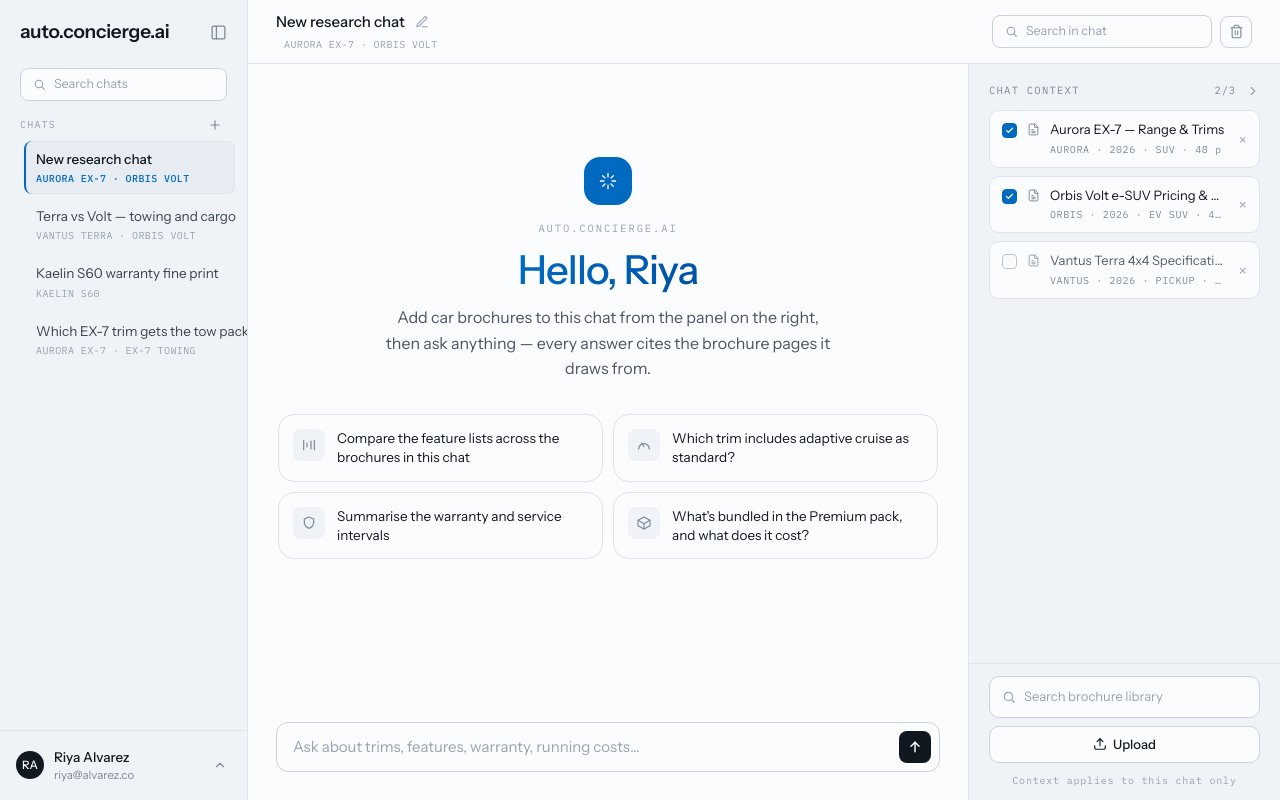
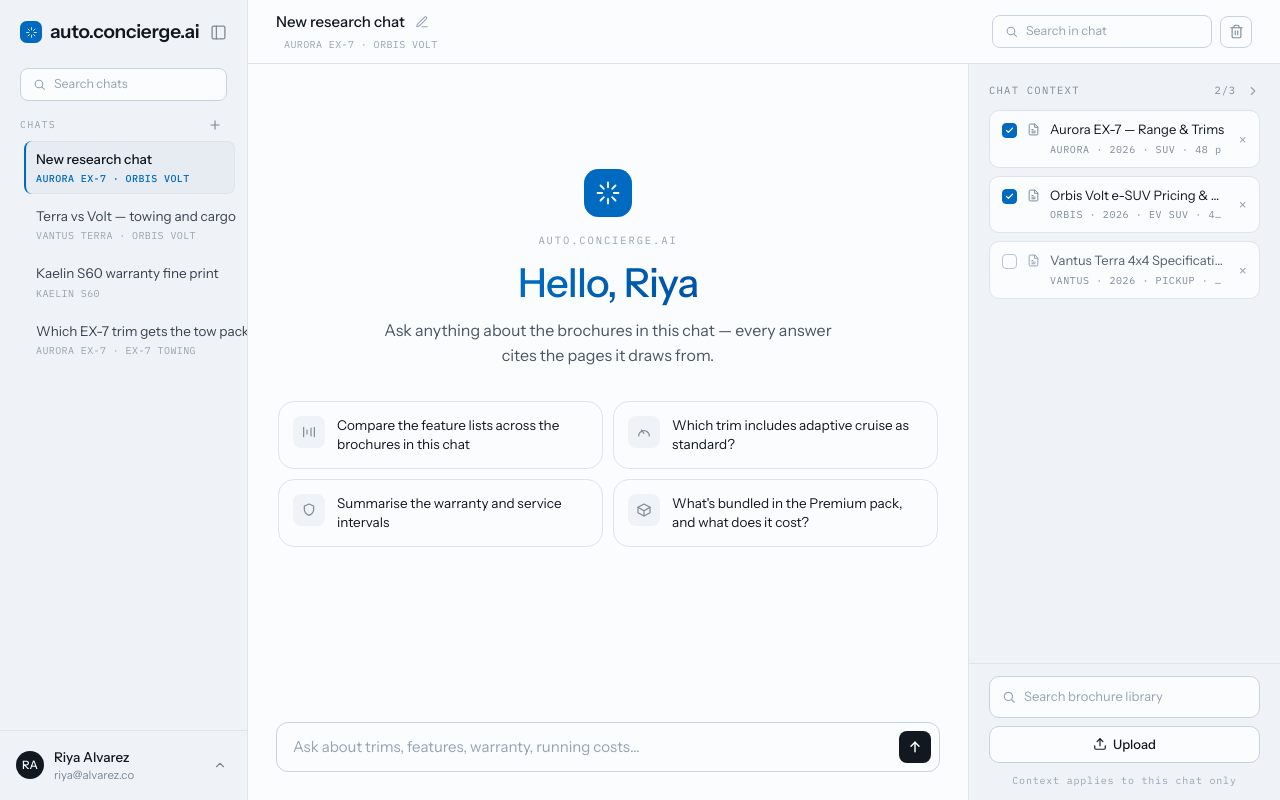
Before and after one commit to Rohan-Kegade/auto-conceirege.ai, a React (Vite) app in the folder frontend/: page /app in a window 1280 px wide. Built offline with nearby package versions, Linux system fonts and the light colour scheme.

Commit message:
feat(frontend): shared Logo mark + require context before sending

```diff
--- /dev/null
+++ b/frontend/src/components/Logo.tsx
@@ -0,0 +1,41 @@
+import { cn } from "../lib/cn";
+
+/** The bare spark glyph — inherits `currentColor` for the strokes. */
+export function SparkGlyph({ size = 16 }: { size?: number }) {
+  return (
+    <svg
+      width={size}
+      height={size}
+      viewBox="0 0 24 24"
+      fill="none"
+      stroke="currentColor"
+      strokeWidth={1.6}
+      strokeLinecap="round"
+      strokeLinejoin="round"
+      aria-hidden="true"
+    >
+      <path d="M12 3v4M12 17v4M3 12h4M17 12h4M5.6 5.6l2.8 2.8M15.6 15.6l2.8 2.8M18.4 5.6l-2.8 2.8M8.4 15.6l-2.8 2.8" />
+    </svg>
+  );
+}
+
+/** Brand mark — the spark glyph on an accent squircle. Pair with the wordmark. */
+export function Logo({
+  size = 24,
+  className,
+}: {
+  size?: number;
+  className?: string;
+}) {
+  return (
+    <span
+      className={cn(
+        "inline-flex flex-none items-center justify-center rounded-[30%] bg-accent text-canvas",
+        className,
+      )}
+      style={{ width: size, height: size }}
+    >
+      <SparkGlyph size={Math.round(size * 0.58)} />
+    </span>
+  );
+}
--- a/frontend/src/components/Wordmark.tsx
+++ b/frontend/src/components/Wordmark.tsx
@@ -1,5 +1,6 @@
 import { cn } from "../lib/cn";
 import { BRAND_NAME, BRAND_TAGLINE } from "../lib/brand";
+import { Logo } from "./Logo";
 
 type Props = {
   /** Small mono caption shown beside the wordmark. */
@@ -17,7 +18,8 @@ export function Wordmark({
   size = 19,
 }: Props) {
   return (
-    <div className={cn("flex items-baseline gap-2.5", className)}>
+    <div className={cn("flex items-center gap-2.5", className)}>
+      <Logo size={Math.round(size * 1.35)} />
       <span
         className="font-semibold tracking-[-0.01em]"
         style={{ fontSize: size }}
--- a/frontend/src/routes/app/AppStore.tsx
+++ b/frontend/src/routes/app/AppStore.tsx
@@ -346,6 +346,8 @@ export function AppStoreProvider({ children }: { children: ReactNode }) {
     const send = (text?: string) => {
       const q = (text ?? state.draft).trim();
       if (!q) return;
+      // A chat can't answer until at least one brochure is in its context.
+      if (active.selected.length === 0) return;
       clearTimers();
       dispatch({ type: "sendUser", text: q });
       timers.current.push(
--- a/frontend/src/routes/app/ChatView.tsx
+++ b/frontend/src/routes/app/ChatView.tsx
@@ -1,6 +1,7 @@
 import { useEffect, useRef, useState } from "react";
 import type { KeyboardEvent } from "react";
 import { CitationChip } from "../../components/CitationChip";
+import { Logo } from "../../components/Logo";
 import { BRAND_NAME } from "../../lib/brand";
 import { useApp } from "./AppStore";
 import { ContextPanel } from "./ContextPanel";
@@ -12,17 +13,17 @@ const SUGGESTION_ICONS = [CompareIcon, GaugeIcon, ShieldIcon, PackageIcon];
 
 function EmptyState({
   userName,
+  locked,
   onPick,
 }: {
   userName: string;
+  locked: boolean;
   onPick: (text: string) => void;
 }) {
   const firstName = userName.trim().split(/\s+/)[0] || "there";
   return (
     <div className="mx-auto flex min-h-[66vh] max-w-[660px] flex-col items-center justify-center text-center">
-      <span className="flex h-12 w-12 items-center justify-center rounded-2xl bg-accent text-canvas">
-        <SparkIcon />
-      </span>
+      <Logo size={48} />
       <div className={`mt-4 text-[10.5px] tracking-[0.18em] text-muted-3 ${MONO}`}>
         {BRAND_NAME}
       </div>
@@ -30,8 +31,9 @@ function EmptyState({
         Hello, {firstName}
       </h2>
       <p className="m-0 mt-3 max-w-[30em] text-[16px] leading-[1.6] text-slate [text-wrap:pretty]">
-        Add car brochures to this chat from the panel on the right, then ask
-        anything — every answer cites the brochure pages it draws from.
+        {locked
+          ? "Add a car brochure to this chat from the panel on the right to start asking. Every answer cites the brochure pages it draws from."
+          : "Ask anything about the brochures in this chat — every answer cites the pages it draws from."}
       </p>
       <div className="mt-8 grid w-full gap-2.5 sm:grid-cols-2">
         {SUGGESTIONS.map((text, i) => {
@@ -40,10 +42,11 @@ function EmptyState({
             <button
               key={text}
               type="button"
+              disabled={locked}
               onClick={() => onPick(text)}
-              className="group flex cursor-pointer items-start gap-3 rounded-2xl border border-line bg-canvas p-3.5 text-left transition-colors hover:border-accent hover:bg-panel-tint"
+              className="group flex cursor-pointer items-start gap-3 rounded-2xl border border-line bg-canvas p-3.5 text-left transition-colors hover:border-accent hover:bg-panel-tint disabled:cursor-not-allowed disabled:opacity-50 disabled:hover:border-line disabled:hover:bg-canvas"
             >
-              <span className="flex h-8 w-8 flex-none items-center justify-center rounded-lg bg-panel text-muted-2 transition-colors group-hover:text-accent">
+              <span className="flex h-8 w-8 flex-none items-center justify-center rounded-lg bg-panel text-muted-2 transition-colors group-hover:text-accent group-disabled:text-muted-2">
                 <Icon />
               </span>
               <span className="text-[13.5px] leading-[1.4]">{text}</span>
@@ -66,14 +69,6 @@ const iconProps = {
   strokeLinejoin: "round" as const,
   "aria-hidden": true,
 };
-
-function SparkIcon({ size = 20 }: { size?: number }) {
-  return (
-    <svg {...iconProps} width={size} height={size} strokeWidth={1.6}>
-      <path d="M12 3v4M12 17v4M3 12h4M17 12h4M5.6 5.6l2.8 2.8M15.6 15.6l2.8 2.8M18.4 5.6l-2.8 2.8M8.4 15.6l-2.8 2.8" />
-    </svg>
-  );
-}
 
 function CompareIcon() {
   return (
@@ -117,9 +112,7 @@ function BotMessage({
   return (
     <div className="flex flex-col gap-3.5">
       <div className="flex items-center gap-2.5">
-        <span className="flex h-5 w-5 flex-none items-center justify-center rounded-md bg-accent text-canvas">
-          <SparkIcon size={13} />
-        </span>
+        <Logo size={20} />
         <span className={`text-[10.5px] tracking-[0.12em] text-muted-2 ${MONO}`}>
           {message.retrieval}
         </span>
@@ -184,10 +177,11 @@ function BotMessage({
 }
 
 function Composer() {
-  const { state, messages, setDraft, send } = useApp();
+  const { state, messages, selected, setDraft, send } = useApp();
   const { draft, thinking } = state;
   const ref = useRef<HTMLTextAreaElement>(null);
   const showFollowUps = messages.length > 0 && !thinking;
+  const noContext = selected.length === 0;
 
   useEffect(() => {
     const el = ref.current;
@@ -199,14 +193,14 @@ function Composer() {
   const onKey = (e: KeyboardEvent<HTMLTextAreaElement>) => {
     if (e.key === "Enter" && !e.shiftKey) {
       e.preventDefault();
-      send();
+      if (!noContext) send();
     }
   };
 
   return (
     <div className="bg-canvas px-7 pb-7 pt-3">
       <div className="mx-auto max-w-[920px]">
-        {showFollowUps ? (
+        {showFollowUps && !noContext ? (
           <div className="mb-2 flex flex-wrap gap-2">
             {FOLLOW_UPS.slice(0, 3).map((q) => (
               <button
@@ -227,14 +221,19 @@ function Composer() {
             onChange={(e) => setDraft(e.target.value)}
             onKeyDown={onKey}
             rows={1}
-            placeholder="Ask about trims, features, warranty, running costs…"
+            placeholder={
+              noContext
+                ? "Add a brochure to the context to start asking…"
+                : "Ask about trims, features, warranty, running costs…"
+            }
             className="block max-h-[120px] flex-1 resize-none bg-transparent py-1.5 text-[15px] leading-5 outline-none"
           />
           <button
             type="button"
             onClick={() => send()}
+            disabled={noContext}
             aria-label="Send"
-            className="flex h-8 w-8 flex-none cursor-pointer items-center justify-center rounded-lg bg-ink text-canvas transition-colors hover:bg-accent-deep"
+            className="flex h-8 w-8 flex-none cursor-pointer items-center justify-center rounded-lg bg-ink text-canvas transition-colors hover:bg-accent-deep disabled:cursor-not-allowed disabled:opacity-40 disabled:hover:bg-ink"
           >
             <svg
               width="16"
@@ -264,7 +263,7 @@ function messageText(message: ChatMessage): string {
 }
 
 export function ChatView() {
-  const { state, messages, send } = useApp();
+  const { state, messages, selected, send } = useApp();
   const { thinking, thinkingLabel, chatSearch, user } = state;
   const scrollRef = useRef<HTMLDivElement>(null);
   const [ctxCollapsed, setCtxCollapsed] = useState(false);
@@ -295,6 +294,7 @@ export function ChatView() {
             {isEmpty ? (
               <EmptyState
                 userName={user.name}
+                locked={selected.length === 0}
                 onPick={(text) => send(text)}
               />
             ) : null}
--- a/frontend/src/routes/app/ChatsSidebar.tsx
+++ b/frontend/src/routes/app/ChatsSidebar.tsx
@@ -1,5 +1,6 @@
 import { useEffect, useState } from "react";
 import { useNavigate } from "react-router-dom";
+import { Logo } from "../../components/Logo";
 import { BRAND_NAME } from "../../lib/brand";
 import { useApp } from "./AppStore";
 import { SHORT, type Upload } from "./appData";
@@ -108,8 +109,9 @@ export function ChatsSidebar({
         <button
           type="button"
           onClick={() => navigate("/")}
-          className="cursor-pointer bg-transparent text-[19px] font-semibold tracking-[-0.01em]"
+          className="flex cursor-pointer items-center gap-2 bg-transparent text-[19px] font-semibold tracking-[-0.01em]"
         >
+          <Logo size={22} />
           {BRAND_NAME}
         </button>
         <button
--- a/frontend/src/routes/landing/LandingPage.tsx
+++ b/frontend/src/routes/landing/LandingPage.tsx
@@ -1,6 +1,7 @@
 import { useNavigate } from "react-router-dom";
 import { Button } from "../../components/Button";
 import { CitationChip } from "../../components/CitationChip";
+import { Logo } from "../../components/Logo";
 import { BRAND_NAME } from "../../lib/brand";
 import { LandingHeader } from "./LandingHeader";
 import { LandingFaq } from "./LandingFaq";
@@ -216,7 +217,10 @@ export function LandingPage() {
         </div>
         <div className="border-t border-shell">
           <div className="mx-auto flex max-w-[1440px] justify-between px-6 py-[22px] font-mono text-[11px] uppercase tracking-[0.1em] text-muted-2 sm:px-12">
-            <span>{BRAND_NAME} © 2026</span>
+            <span className="flex items-center gap-2">
+              <Logo size={16} />
+              {BRAND_NAME} © 2026
+            </span>
             <span>Privacy · Terms · Contact</span>
           </div>
         </div>
```
Also changed, not shown: frontend/src/routes/auth/AuthPage.tsx (+5 -2 lines).
